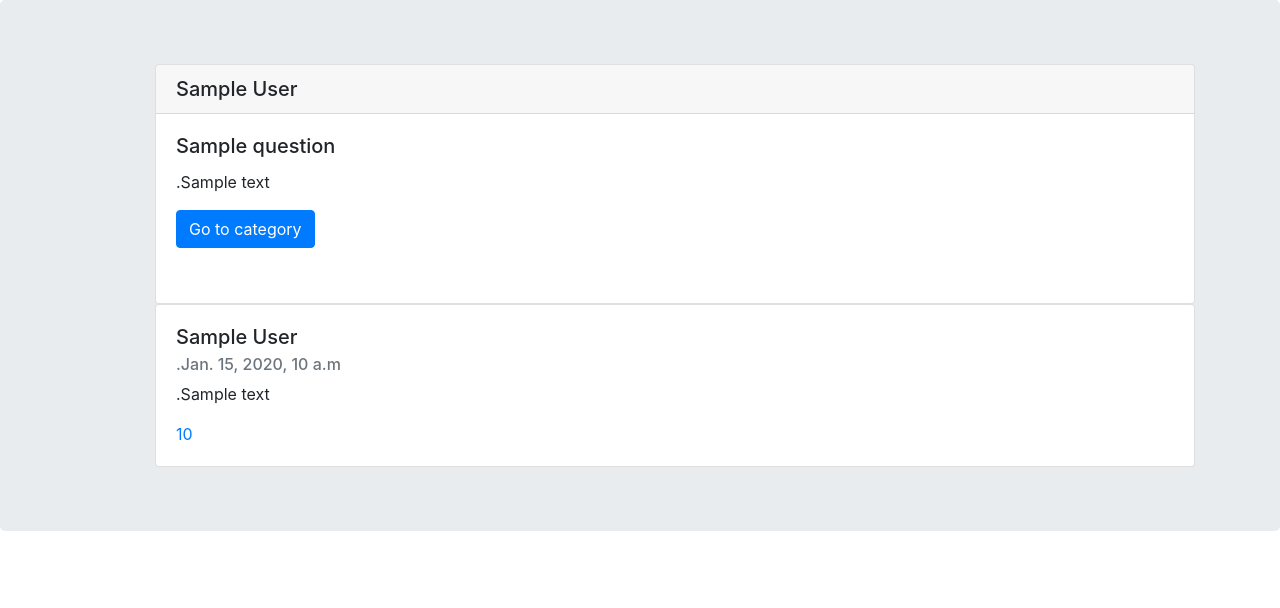
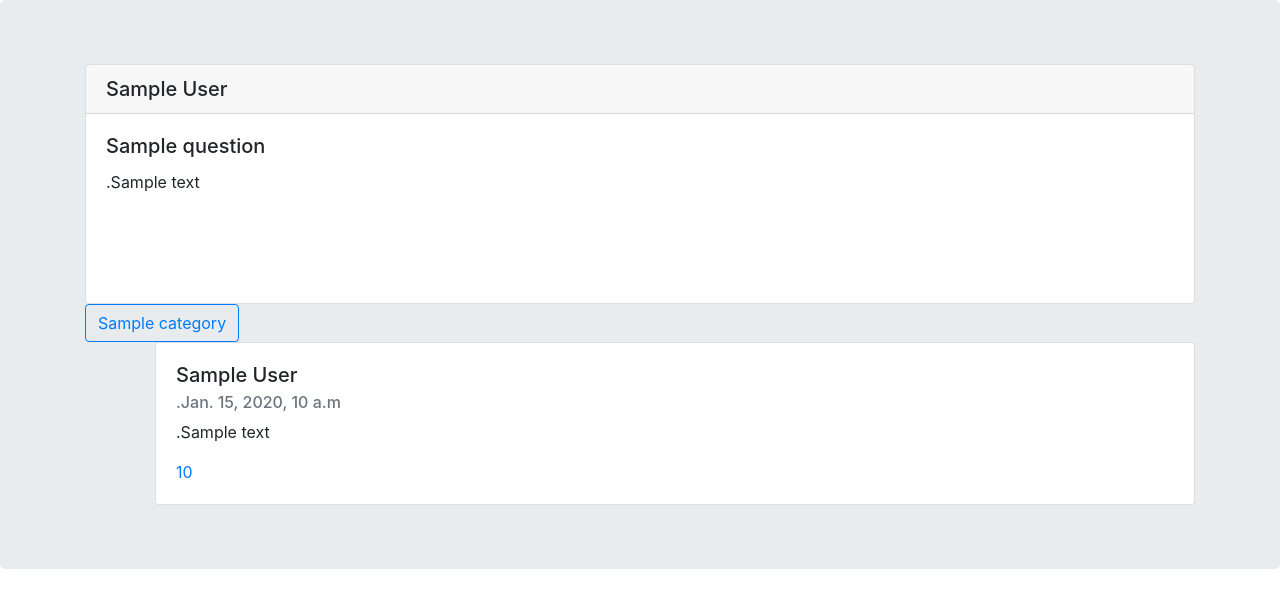
Before and after one commit to ruhollahmozafari/karademyclub, a Django app: a page that uses blog/templates/blog/question_detail.html in a window 1280 px wide. Shown: the part 56-664 px from the top of the page. Run offline with Django 3.2, Linux system fonts and the light colour scheme; tables that the repository leaves empty hold one stand-in row (values such as "Sample post"); some libraries are stand-ins or nearby versions.

Commit message:
fixing some bogs in front

```diff
--- a/blog/templates/blog/question_detail.html
+++ b/blog/templates/blog/question_detail.html
@@ -4,17 +4,19 @@
 
 <div class ="d-flex">
 
-    <div class="card" style="width: 65rem; height: 15rem">
+    <div class="card" style="width: 100rem; height: 15rem">
         <h5 class="card-header">{{question.user_id}}</h5>
         <div class="card-body">
           <h5 class="card-title">{{question.title}}</h5>
           <p class="card-text">{{question.body}}</p>
-          <a href="#" class="btn btn-primary">Go to category</a>
         </div>
       </div>
 </div>
+{% for cat in cats%}
+<a href="url: 'blog/ques-in-categories' cat.slug" class="btn btn-outline-primary" role="button" aria-pressed="true">{{cat}}</a>
+{%endfor%}
 
-{% for answer in answers%}
+  {% for answer in answers%}
 
     <div class="card" style="width: 65rem;">
       <div class="card-body">
--- a/blog/views.py
+++ b/blog/views.py
@@ -6,7 +6,7 @@ def home_page(request,):
     return render(request , 'blog/home_page.html')
 
 def questions (request,):
-    questions = Question.objects.all()
+    questions = list(Question.objects.all())
     context = {
         'questions':questions
     }
@@ -15,9 +15,11 @@ def questions (request,):
 def question_detail(request, id,slug ):#showing a question with the detail and the answers
     question= Question.objects.get(id =id )
     answers = Answer.objects.filter(question_id = question.id)
+    cats = list(question.interest.all())
     context = {
         "question": question,
-        "answers":answers
+        "answers":answers,
+        "cats":cats,
     }
     return render(request, 'blog/question_detail.html',context )
 
```
